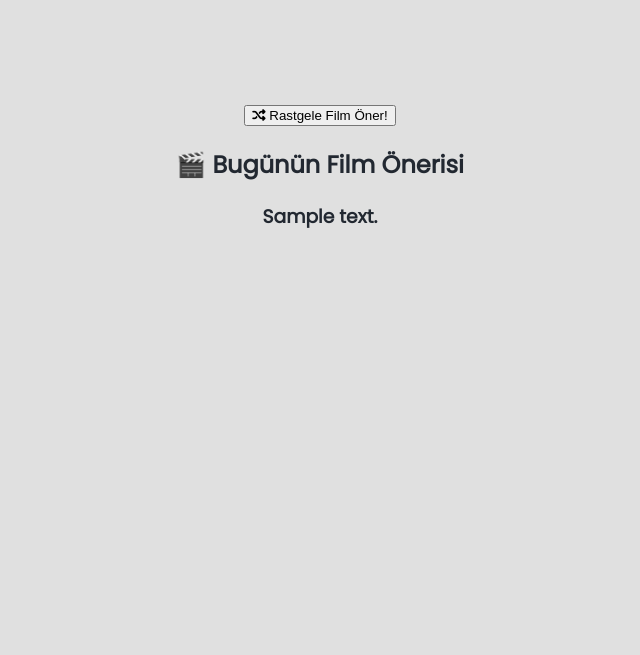
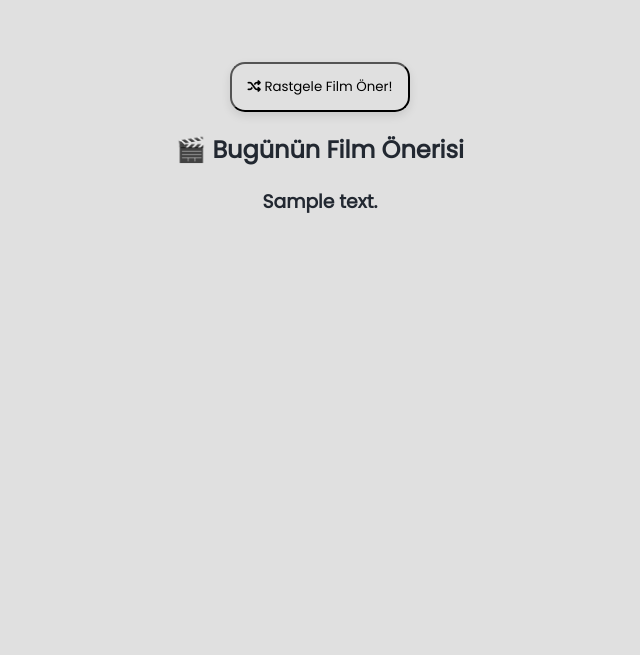
Before and after one commit to erencellk/MovieSlot, a Django app: page / in a window 1280 px wide. Shown: the part 114-769 px from the top of the page, without its empty margins (320-960 px from the left). Run offline with Django 5.2, Linux system fonts and the light colour scheme; tables that the repository leaves empty hold one stand-in row (values such as "Sample post").

Commit message:
manage css  file

```diff
--- a/films/static/films/style.css
+++ b/films/static/films/style.css
@@ -87,11 +87,13 @@ body a {
 
 
 }
+
 .header-right a {
     background-color: rgba(255, 255, 255, 0.15);
     transform: scale(1.05);
 
 }
+
 .nav-left a {
     display: flex;
     align-items: center;
@@ -538,8 +540,25 @@ body {
 .alt-linkler a:hover {
     color: #fff;
 }
-.film-oneri{
+
+.film-oneri {
     align-items: center;
     text-align: center;
-    margin-top: 100px;
+    margin-top: 60px;
 }
+
+#film-oner-buton {
+    border-radius: 15px;
+    padding: 10px 15px;
+    font-family: 'Poppins', sans-serif;
+    background-color: transparent;
+    width: 180px;
+    height: 50px;
+    cursor: pointer;
+    transition: background-color 0.3s ease, transform 0.2s;
+    box-shadow: 0 4px 10px rgba(0, 0, 0, 0.1);
+}
+#film-oner-buton:hover {
+  background-color: #657e97;
+  transform: scale(1.03);
+}
```
